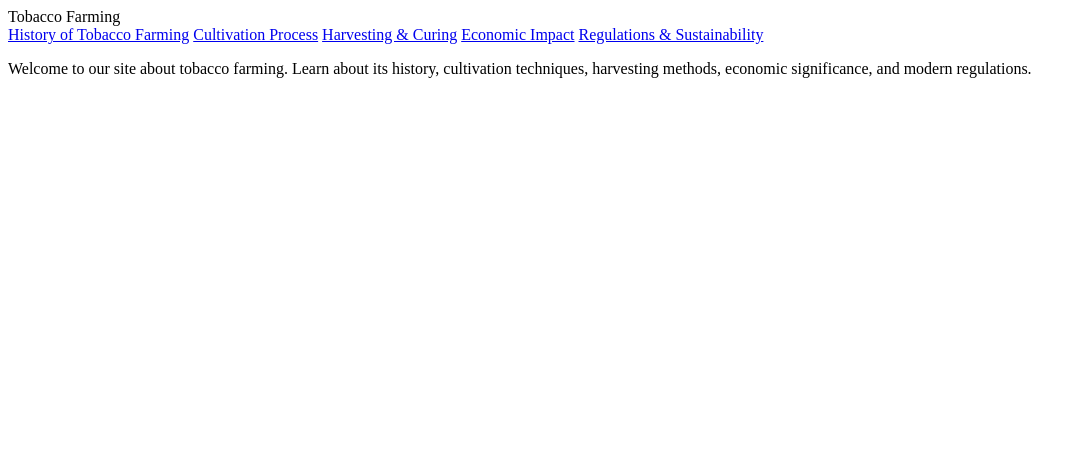
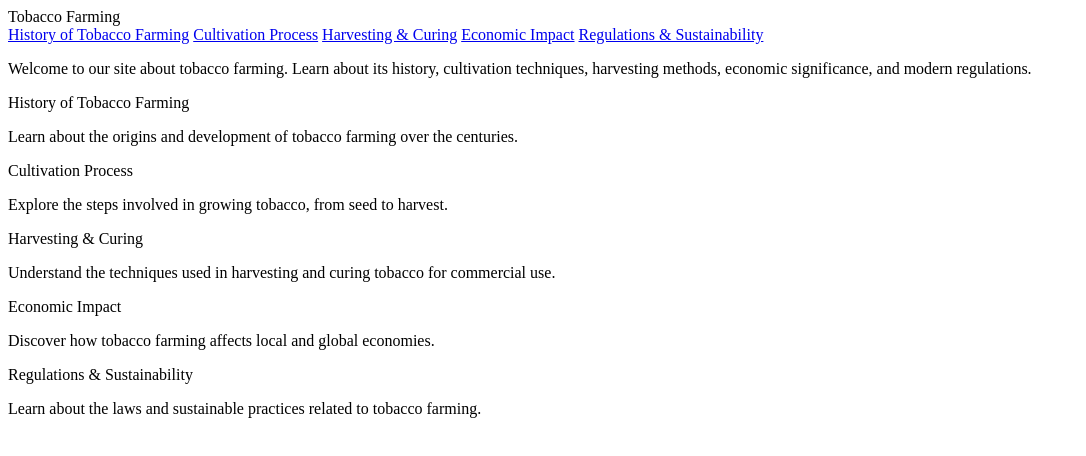
Before and after one commit to romkellis5/romkellisv, a plain HTML site: page index.html in a window 1280 px wide. Shown: the whole page, without its empty margins (0-1086 px from the left). Drawn offline with Linux system fonts and the light colour scheme.

Commit message:
Update index.html

```diff
--- a/index.html
+++ b/index.html
@@ -18,3 +18,78 @@
     </div>
 </body>
 </html>
+
+<!-- history.html -->
+<!DOCTYPE html>
+<html>
+<head>
+    <title>History of Tobacco Farming</title>
+    <link rel="stylesheet" type="text/css" href="styles.css">
+</head>
+<body>
+    <div id="header">History of Tobacco Farming</div>
+    <div id="content">
+        <p>Learn about the origins and development of tobacco farming over the centuries.</p>
+    </div>
+</body>
+</html>
+
+<!-- cultivation.html -->
+<!DOCTYPE html>
+<html>
+<head>
+    <title>Cultivation Process</title>
+    <link rel="stylesheet" type="text/css" href="styles.css">
+</head>
+<body>
+    <div id="header">Cultivation Process</div>
+    <div id="content">
+        <p>Explore the steps involved in growing tobacco, from seed to harvest.</p>
+    </div>
+</body>
+</html>
+
+<!-- harvesting.html -->
+<!DOCTYPE html>
+<html>
+<head>
+    <title>Harvesting & Curing</title>
+    <link rel="stylesheet" type="text/css" href="styles.css">
+</head>
+<body>
+    <div id="header">Harvesting & Curing</div>
+    <div id="content">
+        <p>Understand the techniques used in harvesting and curing tobacco for commercial use.</p>
+    </div>
+</body>
+</html>
+
+<!-- economics.html -->
+<!DOCTYPE html>
+<html>
+<head>
+    <title>Economic Impact</title>
+    <link rel="stylesheet" type="text/css" href="styles.css">
+</head>
+<body>
+    <div id="header">Economic Impact</div>
+    <div id="content">
+        <p>Discover how tobacco farming affects local and global economies.</p>
+    </div>
+</body>
+</html>
+
+<!-- regulations.html -->
+<!DOCTYPE html>
+<html>
+<head>
+    <title>Regulations & Sustainability</title>
+    <link rel="stylesheet" type="text/css" href="styles.css">
+</head>
+<body>
+    <div id="header">Regulations & Sustainability</div>
+    <div id="content">
+        <p>Learn about the laws and sustainable practices related to tobacco farming.</p>
+    </div>
+</body>
+</html>
```
